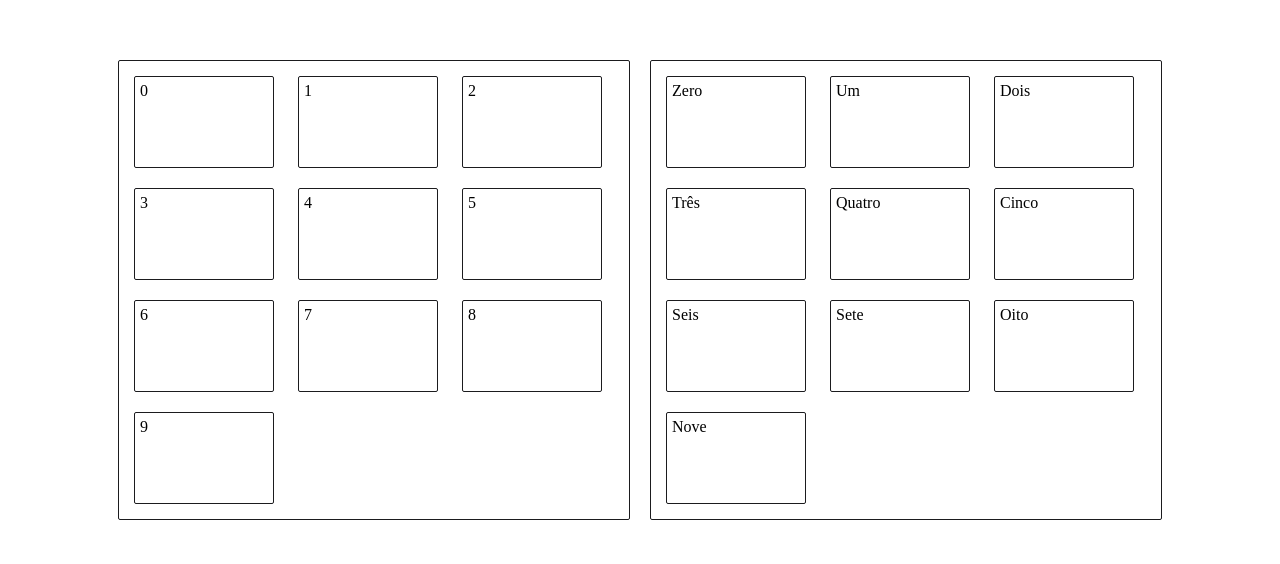
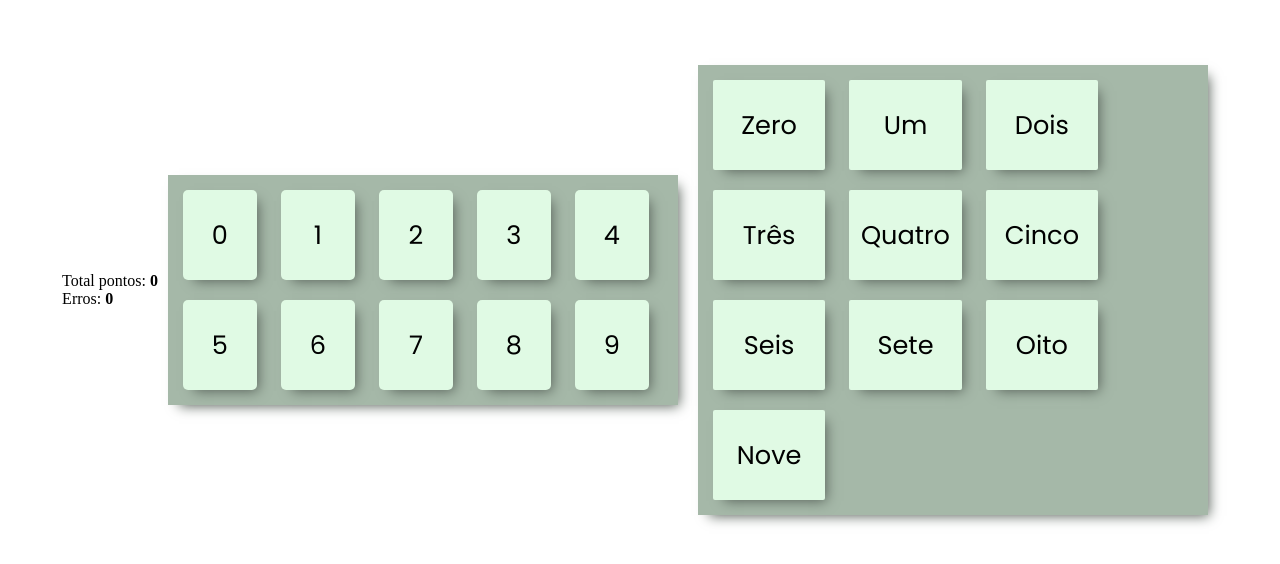
Before and after one commit to DevAnderson360/jogo_dos_numeros, a plain HTML site: page index.html in a window 1280 px wide. Shown: the part 118-682 px from the top of the page. Drawn offline with nearby package versions, Linux system fonts and the light colour scheme.

Commit message:
index.html: estilização

```diff
--- a/index.html
+++ b/index.html
@@ -7,12 +7,14 @@
 	<title>Jogo dos números</title>
 
 	<!--link rel="stylesheet" href="node_modules/bootstrap/dist/css/bootstrap.min.css"-->
+	<link href="https://fonts.googleapis.com/css2?family=Poppins&display=swap" rel="stylesheet">
 
 	<!--stilo-->
 	<style>
 
 		*{
-			--color-border-container: #1B1B1E ;
+			--color-border-container: #1B1B1E;
+			--color-card-body: #E0FAE4;
 		}
 
 		html, body {
@@ -29,6 +31,7 @@
 			align-items: center;
 			-webkit-justify-content: center;
 			justify-content: center;
+
 		}
 
 		.blockF{
@@ -41,31 +44,57 @@
 
 			max-width: 500px;
 
-			border: 1px solid var(--color-border-container);
-			border-radius: 2px;
+			background: #A5B8A8;
+
+			-webkit-box-shadow: 6px 6px 12px -5px rgba(87,97,89,1);
+			-moz-box-shadow: 6px 6px 12px -5px rgba(87,97,89,1);
+			box-shadow: 6px 6px 12px -5px rgba(87,97,89,1);
+
+
 		}
 
 		.blockChild{
 			display: inline-block;
-			width: 10vw;
+			width: 5vw;
 			height: 10vh;
 			margin: 10px;
 			padding: 5px;
 
-			border: 1px solid var(--color-border-container);
-			border-radius: 2px;
+			/*border: 1px solid var(--color-border-container);*/
+			border-radius: 5px;
+
+			background: var(--color-card-body);
+
+			-webkit-box-shadow: 6px 6px 12px -5px rgba(87,97,89,1);
+			-moz-box-shadow: 6px 6px 12px -5px rgba(87,97,89,1);
+			box-shadow: 6px 6px 12px -5px rgba(87,97,89,1);
+
+
+		}
+
+		.blockChild, .blockChildn div{
+			font-size: 1.6rem;
+			font-family: 'Poppins', sans-serif;
 		}
 
 		.blockChildn{
 			display: inline-block;
-			width: 10vw;
+			width: 8vw;
 			height: 10vh;
 			margin: 10px;
 			padding: 5px;
 
-			border: 1px solid var(--color-border-container);
+			/*border: 1px solid var(--color-border-container);*/
 			border-radius: 2px;
+
+			background: var(--color-card-body);
+
+			-webkit-box-shadow: 6px 6px 12px -5px rgba(87,97,89,1);
+			-moz-box-shadow: 6px 6px 12px -5px rgba(87,97,89,1);
+			 box-shadow: 6px 6px 12px -5px rgba(87,97,89,1);
 		}
+
+
 
 		.blockChild:hover{
             cursor:pointer;
@@ -74,29 +103,114 @@
 </head>
 <body>
 	<div class="container">
-		<div class="blockF" style="direction: ">
-			<div class="blockChild" key="0">0</div>
-			<div class="blockChild" key="1">1</div>
-			<div class="blockChild" key="2">2</div>
-			<div class="blockChild" key="3">3</div>
-			<div class="blockChild" key="4">4</div>
-			<div class="blockChild" key="5">5</div>
-			<div class="blockChild" key="6">6</div>
-			<div class="blockChild" key="7">7</div>
-			<div class="blockChild" key="8">8</div>
-			<div class="blockChild" key="9">9</div>
+		<div id="painel" style="display: inline;">
+			<div>Total pontos: <strong id="tp">1</strong> </div>
+			<div>Erros: <strong id="err">5</strong></div>
 		</div>
 		<div class="blockF">
-			<div class="blockChildn" key="0">Zero</div>
-			<div class="blockChildn" key="1">Um</div>
-			<div class="blockChildn" key="2">Dois</div>
-			<div class="blockChildn" key="3">Três</div>
-			<div class="blockChildn" key="4">Quatro</div>
-			<div class="blockChildn" key="5">Cinco</div>
-			<div class="blockChildn" key="6">Seis</div>
-			<div class="blockChildn" key="7">Sete</div>
-			<div class="blockChildn" key="8">Oito</div>
-			<div class="blockChildn" key="9">Nove</div>
+			<div class="blockChild" key="0">
+				<div class="container">
+					0
+				</div>
+			</div>
+			<div class="blockChild" key="1">
+				<div class="container">
+					1
+				</div>
+			</div>
+			<div class="blockChild" key="2">
+				<div class="container">
+					2
+				</div>
+			</div>
+			<div class="blockChild" key="3">
+				<div class="container">
+					3
+				</div>
+			</div>
+			<div class="blockChild" key="4">
+				<div class="container">
+					4
+				</div>
+			</div>
+			<div class="blockChild" key="5">
+				<div class="container">
+					5
+				</div>
+			</div>
+			<div class="blockChild" key="6">
+				<div class="container">
+					6
+				</div>
+			</div>
+			<div class="blockChild" key="7">
+				<div class="container">
+					7
+				</div>
+			</div>
+			<div class="blockChild" key="8">
+				<div class="container">
+					8
+				</div>
+			</div>
+			<div class="blockChild" key="9">
+				<div class="container">
+					9
+				</div>
+			</div>
+		</div>
+
+		<div class="blockF">
+			<div class="blockChildn" key="0">
+				<div class="container">
+					Zero
+				</div>
+			</div>
+			<div class="blockChildn" key="1">
+				<div class="container">
+					Um
+				</div>
+			</div>
+			<div class="blockChildn" key="2">
+				<div class="container">
+					Dois
+				</div>
+			</div>
+			<div class="blockChildn" key="3">
+				<div class="container">
+					Três
+				</div>
+			</div>
+			<div class="blockChildn" key="4">
+				<div class="container">
+					Quatro
+				</div>
+			</div>
+			<div class="blockChildn" key="5">
+				<div class="container">
+					Cinco
+				</div>
+			</div>
+			<div class="blockChildn" key="6">
+				<div class="container">
+					Seis
+				</div>
+			</div>
+			<div class="blockChildn" key="7">
+				<div class="container">
+					Sete
+				</div>
+			</div>
+			<div class="blockChildn" key="8">
+				<div class="container">
+					Oito
+				</div>
+			</div>
+			<div class="blockChildn" key="9">
+				<div class="container">
+					Nove
+				</div>
+			</div>
 		</div>
 	</div>
 	<!--footer-->
@@ -108,10 +222,21 @@
 		$(document).ready(function(){
 
 			let pontos = 0;
+			let erros  = 0;
 
 			$('.blockChild').draggable({
 				helper: 'clone'
 			});
+
+			function setPontos()
+			{
+				$("#tp").text(pontos);
+			}
+
+			function setErros()
+			{
+				$("#err").text(erros);
+			}
 
 			// Lixeira
 		    $('.blockChildn').droppable({
@@ -133,15 +258,22 @@
 
 		            if(status){
 		            	$(this).droppable( "option", "disabled", true );
-		            	$(this).css("background-color", "#cecece");
+		            	$(this).css("background-color", "#92FF36");
 
 		            	pontos = pontos + 1;
+		            }else{
+		            	erros = erros + 1;
+		            	$(this).css("background-color", "#FA0C00");
 		            }
 
-		            console.log(pontos)
+		            setPontos();
+		            setErros();
 
 		        }
 		    })
+
+		    setPontos();
+		    setErros();
 
 		});
 	</script>
```
